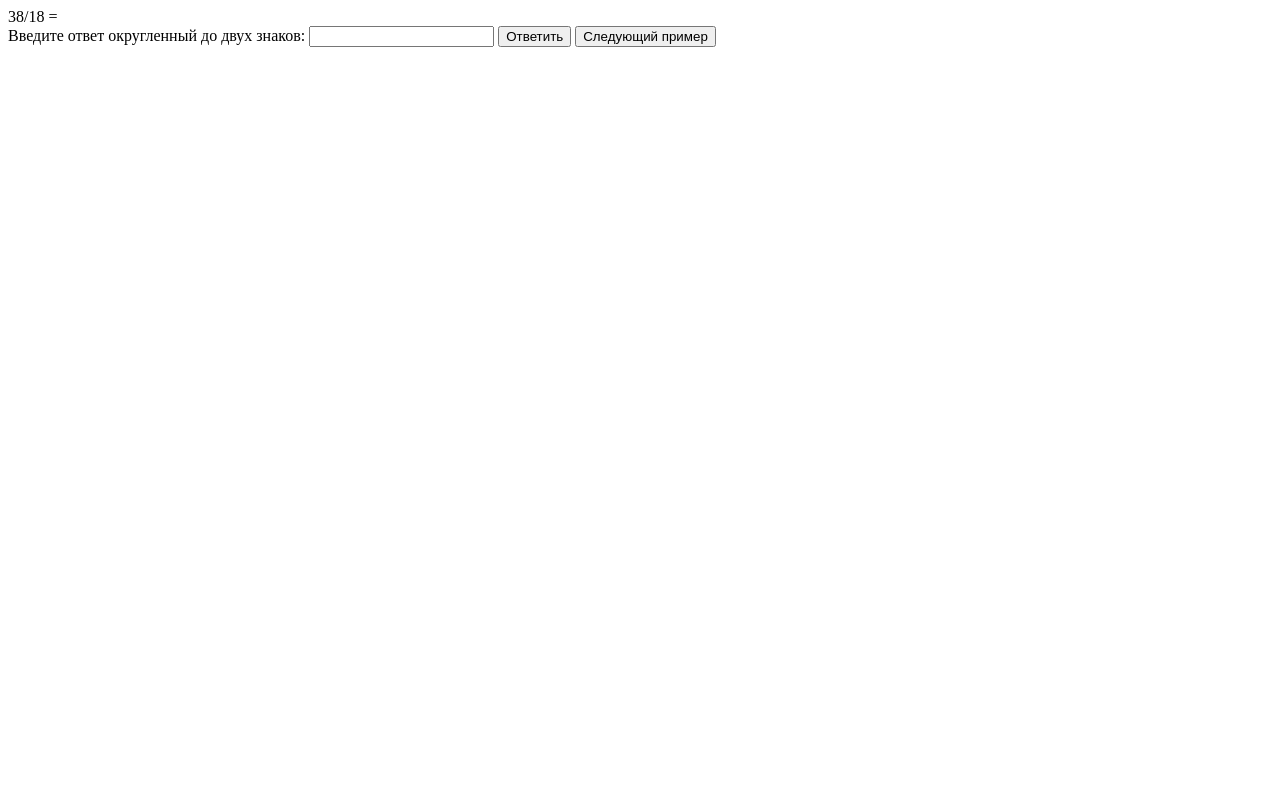
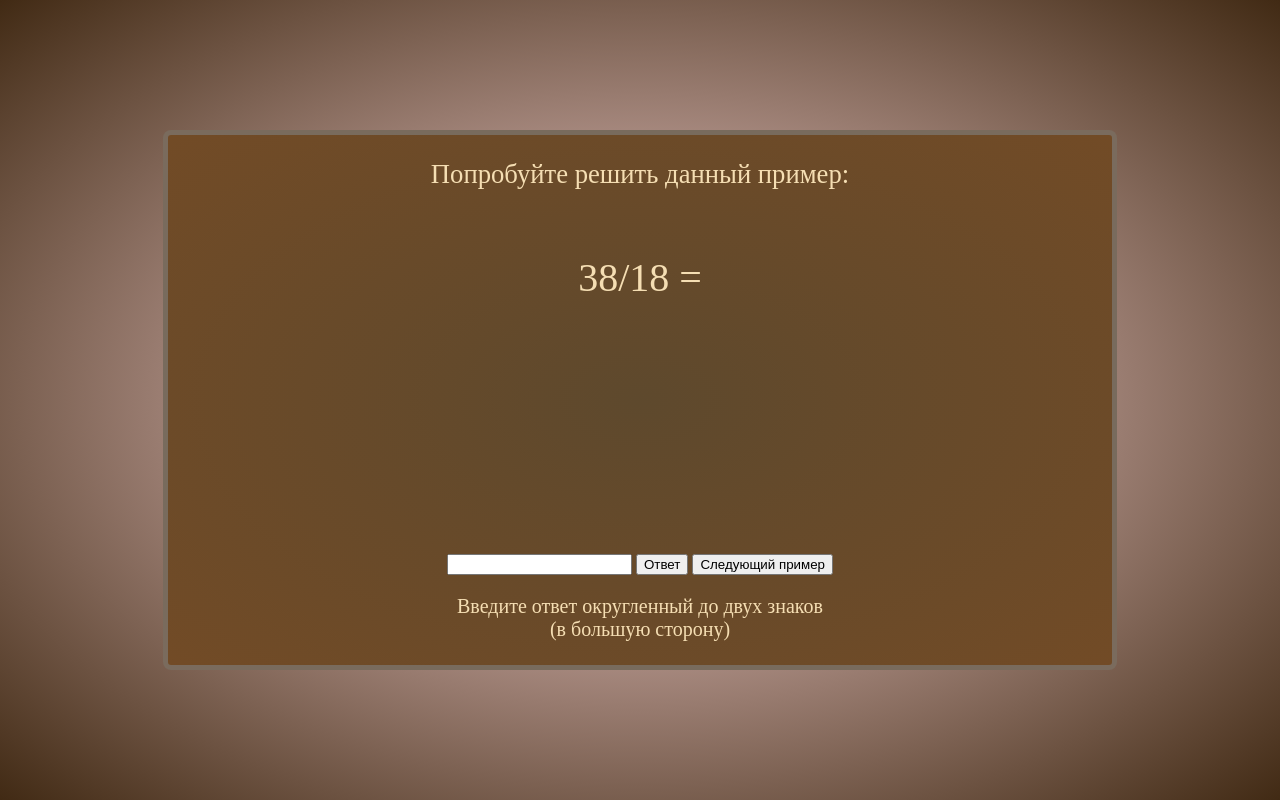
Before and after one commit to BGDen/HomeWorks, a plain HTML site: page 01.12.2019 DOM/myHomeWork/task_2/index.html in a window 1280 px wide. Drawn offline with Linux system fonts and the light colour scheme.

Commit message:
initialize commit

```diff
--- a/01.12.2019 DOM/myHomeWork/task_2/app/main.css
+++ b/01.12.2019 DOM/myHomeWork/task_2/app/main.css
@@ -0,0 +1,45 @@
+body {
+  width: 100vw;
+  height: 100vh;
+  display: flex;
+  flex-direction: column;
+  justify-content: center;
+  align-items: center;
+  margin: 0;
+  padding: 0;
+  box-sizing: border-box;
+  user-select: none;
+  background: radial-gradient(rgb(255, 219, 219), rgb(65, 42, 20));
+}
+
+.cont{
+  width: 70vw;
+  padding: 1.5em;
+  border: 5px solid rgba(128, 128, 128, 0.61);
+  color: wheat;
+  border-radius: 8px;
+  background: radial-gradient(rgb(94, 73, 45), rgb(114, 75, 38));
+}
+
+.hdr{
+  text-align: center;
+  font-size: 20pt;
+}
+
+.container {
+  margin-top: 8vh;
+  height: 300px;
+  text-align: center;
+  font-size: 30pt;
+}
+
+.txt{
+  display: inline-block;
+  margin-top: 20px;
+}
+.block {
+  text-align: center;
+}
+.block > span{
+  font-size: 15pt;
+}
--- a/01.12.2019 DOM/myHomeWork/task_2/app/main.js
+++ b/01.12.2019 DOM/myHomeWork/task_2/app/main.js
@@ -3,7 +3,7 @@ class myMath {
   constructor(){
     this.operand = ['*', '/', '-', '+'];
     this.container = document.querySelector('.container');
-    this.iput = document.querySelector('.input-number');
+    this.input = document.querySelector('.input-number');
     this.btn = document.querySelector('.btnAdd');
     this.result = this.getMath();
   }
@@ -21,7 +21,7 @@ class myMath {
      }
 
      values.mathOperation = `${values.firstNum}${values.oper}${values.secondNum}`;
-     this.container.innerHTML = `<span>${values.mathOperation}</span> = <span class = 'ansv'></span>`;
+     this.container.innerHTML = `<span>${values.mathOperation}</span> = <span class = 'answ'></span>`;
      return +eval(values.mathOperation).toFixed(2); // eval выполнит выражение values.mathOperation, toFixed округлит результат до 2х знаков
   }
 
@@ -31,12 +31,15 @@ class myMath {
 
   checkAnswer(answ){
     document.querySelector('.answ').innerText = answ;
+
     if(answ == this.result){
-      let d = document.querySelector('h2');
+      let d = document.createElement('h2');
           d.innerText = 'Ответ правельный!';
+          this.container.append(d);
+
     }else{
-      if(this.container.contains(document.querySelector('h2'))){
-        return;
+      if(this.container.contains(document.createElement('h2'))){
+         return;
       }else{
         let d = document.createElement('h2');
             d.textContent = 'Подумай ещё!';
--- a/01.12.2019 DOM/myHomeWork/task_2/index.html
+++ b/01.12.2019 DOM/myHomeWork/task_2/index.html
@@ -9,12 +9,17 @@
 </head>
 <body>
 
-  <div class="container"></div>
-  <div class="block">
-      <span>Введите ответ округленный до двух знаков:</span>
-      <input type="number" class="input-number">
-      <button class="btnAdd">Ответить</button>
-      <button class="btnNext">Следующий пример</button>
+  <div class="cont">
+      <div class="hdr">Попробуйте решить данный пример:</div>
+      <div class="container"></div>
+      <div class="block">
+          <div>
+            <input type="number" class="input-number">
+            <button class="btnAdd">Ответ</button>
+            <button class="btnNext">Следующий пример</button>
+          </div>
+          <span class="txt">Введите ответ округленный до двух знаков<br>(в большую сторону)</span>
+      </div>
   </div>
 
   <script src="app/main.js"></script>
```
